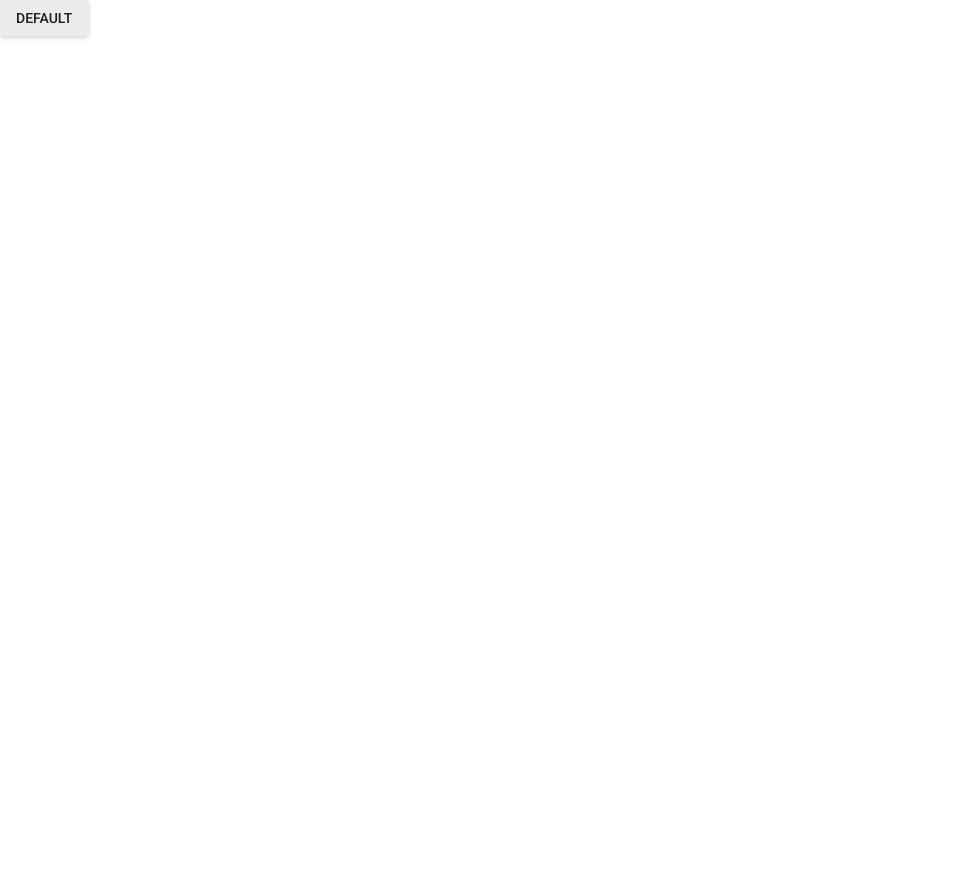
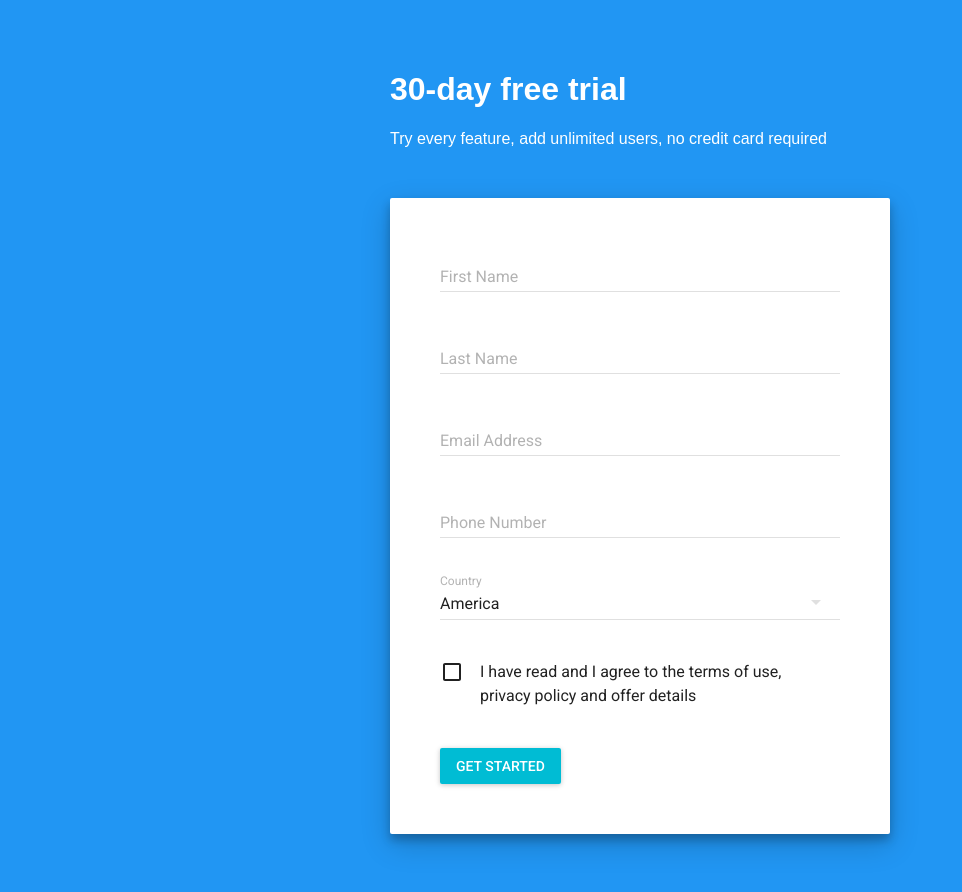
Before and after one commit to devonChurch/matcha-ice-cream, a React (Create React App) app: page / in a window 1280 px wide. Shown: the top 892 px of the page, without its empty margins (0-962 px from the left). Before the commit the page ends 800 px from the top, so only its background shows below. Built offline with nearby package versions, Linux system fonts and the light colour scheme.

Commit message:
create the form content, validation and submit sequence

```diff
--- a/src/App.js
+++ b/src/App.js
@@ -1,15 +1,238 @@
 import React, { Component } from "react";
 import MuiThemeProvider from "material-ui/styles/MuiThemeProvider";
+import Paper from "material-ui/Paper";
+import TextField from "material-ui/TextField";
+import SelectField from "material-ui/SelectField";
+import MenuItem from "material-ui/MenuItem";
+import Checkbox from "material-ui/Checkbox";
 import RaisedButton from "material-ui/RaisedButton";
+import FlatButton from "material-ui/FlatButton";
+import Dialog from "material-ui/Dialog";
+import FaceIcon from "material-ui/svg-icons/social/sentiment-satisfied";
+import * as colors from "material-ui/styles/colors";
+
+const testIsInvalid = value => !Boolean(value);
+const initialState = {
+  first: "",
+  last: "",
+  email: "",
+  phone: "",
+  country: "america",
+  terms: false,
+  hasAttempted: false,
+  isComplete: false
+};
 
 class App extends Component {
-  render() {
+  state = initialState;
+
+  handleSubmit = event => {
+    const { hasAttempted, isComplete, ...values } = this.state;
+    const isInvalid = Object.values(values).filter(testIsInvalid).length;
+
+    if (isInvalid) {
+      this.setState({
+        ...this.state,
+        hasAttempted: true
+      });
+    } else {
+      this.setState({
+        ...this.state,
+        isComplete: true
+      });
+    }
+
+    event.preventDefault();
+  };
+
+  handleUpdate = (input, value) => {
+    this.setState({
+      ...this.state,
+      [input]: value
+    });
+  };
+
+  handleComplete = () => {
+    this.setState(initialState);
+  };
+
+  render = () => {
+    const {
+      first,
+      last,
+      email,
+      phone,
+      country,
+      terms,
+      hasAttempted,
+      isComplete
+    } = this.state;
     return (
       <MuiThemeProvider>
-        <RaisedButton label="Default" />
+        <div
+          style={{
+            alignItems: "start",
+            background: colors.blue500,
+            display: "flex",
+            justifyContent: "center",
+            minHeight: "100vh",
+            padding: "50px"
+          }}
+        >
+          <div
+            style={{
+              maxWidth: "500px"
+            }}
+          >
+            <div
+              style={{
+                color: colors.white,
+                marginBottom: "50px"
+              }}
+            >
+              <h1>30-day free trial</h1>
+              <p>
+                Try every feature, add unlimited users, no credit card required
+              </p>
+            </div>
+            <Paper
+              style={{
+                padding: "20px 50px 50px"
+              }}
+              zDepth={3}
+            >
+              <form onSubmit={this.handleSubmit}>
+                <div style={{ margin: "10px 0" }}>
+                  <TextField
+                    floatingLabelText="First Name"
+                    type="text"
+                    fullWidth
+                    value={first}
+                    errorText={
+                      hasAttempted &&
+                      testIsInvalid(first) &&
+                      "First name can't be empty"
+                    }
+                    onChange={e => this.handleUpdate("first", e.target.value)}
+                  />
+                </div>
+
+                <div style={{ margin: "10px 0" }}>
+                  <TextField
+                    floatingLabelText="Last Name"
+                    type="text"
+                    fullWidth
+                    value={last}
+                    errorText={
+                      hasAttempted &&
+                      testIsInvalid(last) &&
+                      "Last name can't be empty"
+                    }
+                    onChange={e => this.handleUpdate("last", e.target.value)}
+                  />
+                </div>
+
+                <div style={{ margin: "10px 0" }}>
+                  <TextField
+                    floatingLabelText="Email Address"
+                    type="email"
+                    fullWidth
+                    value={email}
+                    errorText={
+                      hasAttempted &&
+                      testIsInvalid(email) &&
+                      "Email address can't be empty"
+                    }
+                    onChange={e => this.handleUpdate("email", e.target.value)}
+                  />
+                </div>
+
+                <div style={{ margin: "10px 0" }}>
+                  <TextField
+                    floatingLabelText="Phone Number"
+                    type="tel"
+                    fullWidth
+                    value={phone}
+                    errorText={
+                      hasAttempted &&
+                      testIsInvalid(phone) &&
+                      "Phone number can't be empty"
+                    }
+                    onChange={e => this.handleUpdate("phone", e.target.value)}
+                  />
+                </div>
+
+                <div style={{ margin: "10px 0" }}>
+                  <SelectField
+                    floatingLabelText="Country"
+                    fullWidth
+                    errorText={
+                      hasAttempted &&
+                      testIsInvalid(country) &&
+                      "Country can't be empty"
+                    }
+                    value={country}
+                    onChange={(e, value, payload) =>
+                      this.handleUpdate("country", payload)
+                    }
+                  >
+                    {["America", "New Zealand", "Germany", "France", "Spain"]
+                      .sort()
+                      .map((item, index) => (
+                        <MenuItem
+                          key={index}
+                          value={item.toLowerCase().replace(/ /g, "")}
+                          primaryText={item}
+                        />
+                      ))}
+                  </SelectField>
+                </div>
+
+                <div style={{ margin: "30px 0 40px" }}>
+                  <Checkbox
+                    label="I have read and I agree to the terms of use, privacy policy and offer details"
+                    labelStyle={{
+                      color:
+                        hasAttempted && testIsInvalid(terms)
+                          ? colors.red500
+                          : "inherit"
+                    }}
+                    checked={terms}
+                    onCheck={() => this.handleUpdate("terms", !terms)}
+                  />
+                </div>
+
+                <RaisedButton
+                  type="submit"
+                  label="Get Started"
+                  primary={true}
+                  disabled={isComplete}
+                  onClick={this.handleSubmit}
+                />
+              </form>
+            </Paper>
+          </div>
+          {/* - - - - - - - - - - - - - - - */}
+          <Dialog
+            title="Check your inbox"
+            actions={[
+              <FlatButton
+                label="Awesome"
+                labelPosition="before"
+                primary={true}
+                icon={<FaceIcon />}
+                onClick={this.handleComplete}
+              />
+            ]}
+            modal={true}
+            open={isComplete}
+          >
+            Confirm your email address to continue.
+          </Dialog>
+        </div>
       </MuiThemeProvider>
     );
-  }
+  };
 }
 
 export default App;
```
